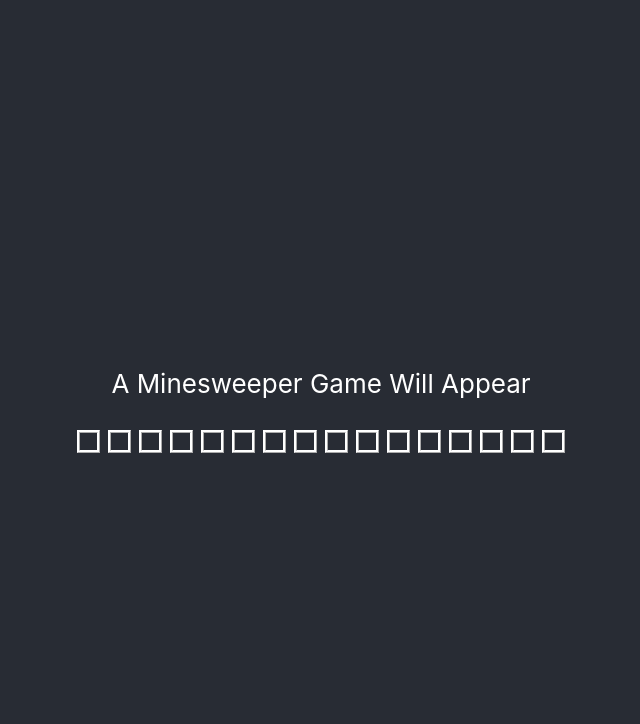
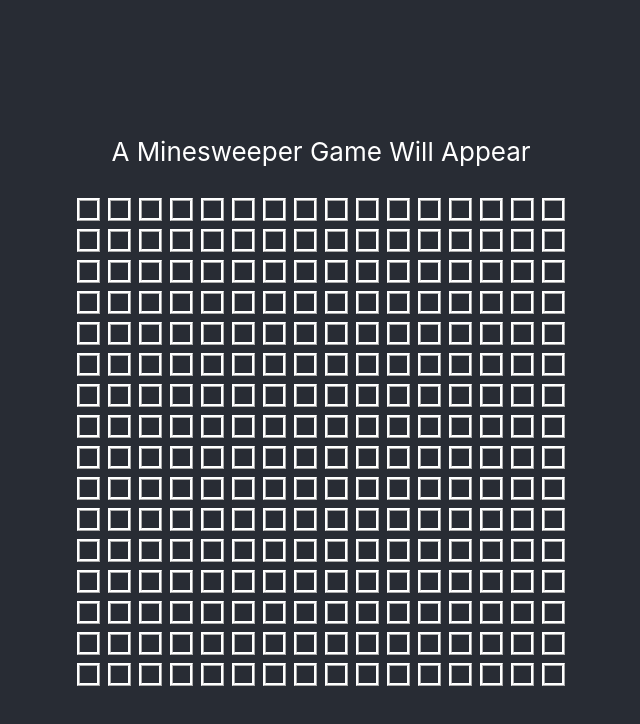
Before and after one commit to Daniel-N-Huss/React-Redux-Minesweeper, a React (Create React App) app: page / in a window 1280 px wide. Shown: the top 724 px of the page, without its empty margins (319-959 px from the left). Built offline with nearby package versions, Linux system fonts and the light colour scheme.

Commit message:
board component completed and basic game functionality exists

```diff
--- a/src/App.js
+++ b/src/App.js
@@ -1,6 +1,6 @@
 import React from 'react';
 import './App.scss';
-import TileRow from './components/TileRow';
+import Board from './components/Board';
 
 const {setupGameBoard} = require('./helpers/gameData/setupGameBoard');
 
@@ -14,7 +14,7 @@ function App() {
         <p>A Minesweeper Game Will Appear</p>
         <table>
           <tbody>
-            <TileRow boardRow={gameData[0]}/>
+            <Board gameData={gameData}/>
           </tbody>
         </table>
       </header>
--- /dev/null
+++ b/src/components/Board.jsx
@@ -0,0 +1,18 @@
+import React from 'react';
+import TileRow from './TileRow';
+
+const Board = function (props) {
+  const { gameData } = props;
+
+  const board = gameData.map((boardRow) => {
+    return (
+      <tr>
+        <TileRow boardRow={boardRow} />
+      </tr>
+    );
+  });
+
+  return board;
+};
+
+export default Board;
```
Also changed, not shown: src/components/Board.scss (added).
